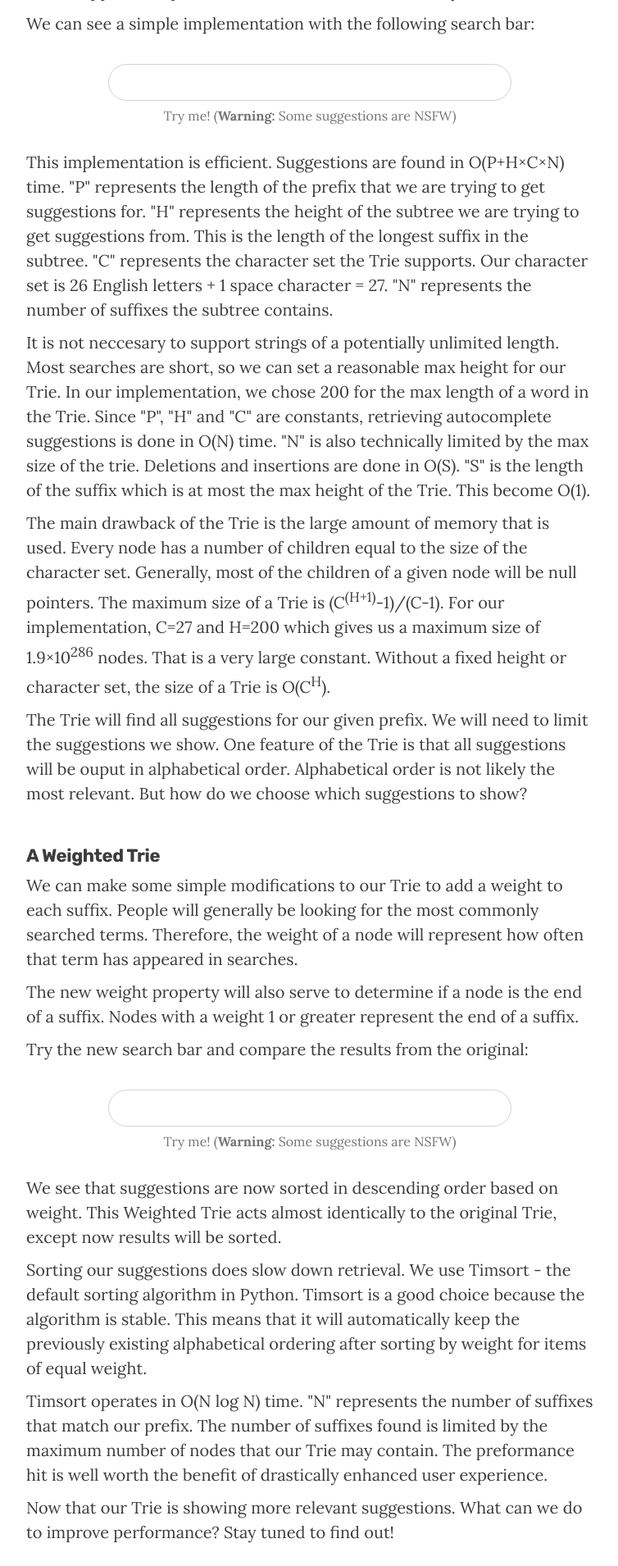
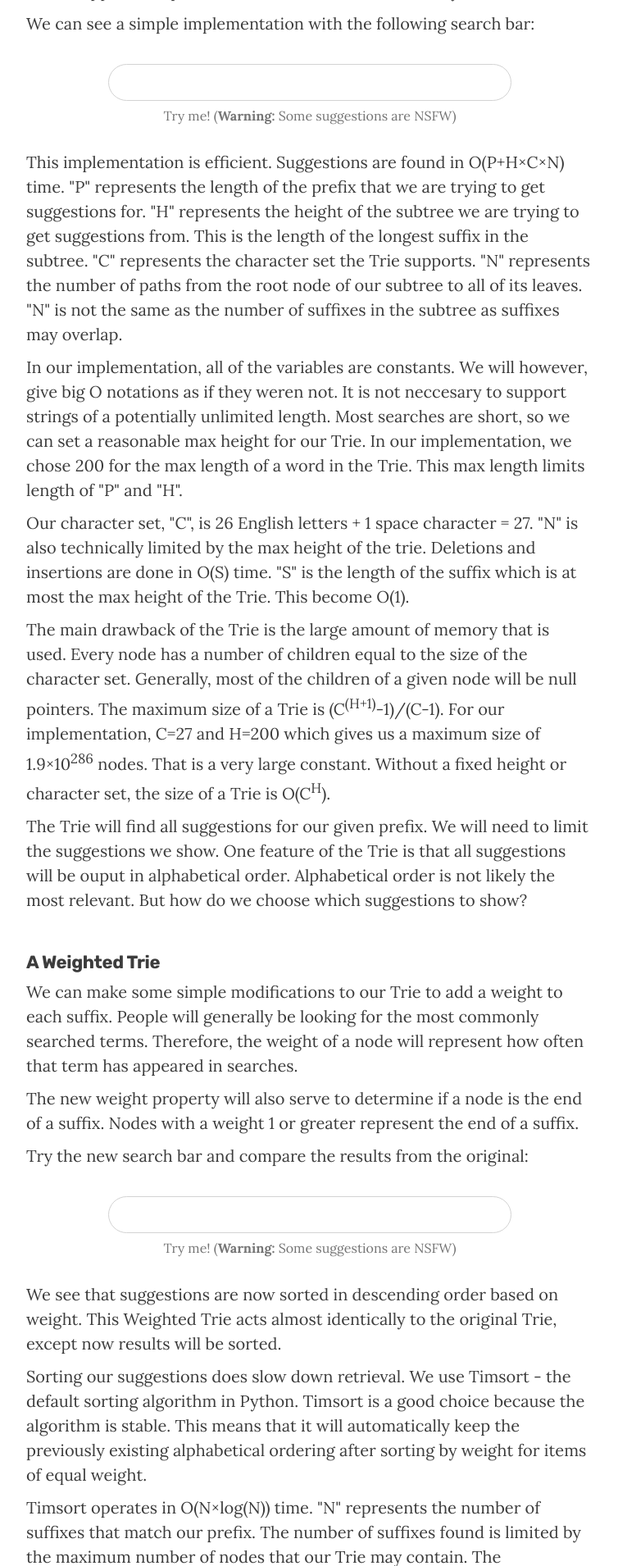
Before and after one commit to mrhaffner/trie, a Flask app: page / in a window 1280 px wide. Shown: the part 1900-3810 px from the top of the page at 82% size, without its empty margins (262-1016 px from the left). Run offline with Flask 2, Linux system fonts and the light colour scheme; parts of the project's set-up code (start-up, migrations or seed data) failed here and were passed over.

Commit message:
updated descriptions of tries for version 3.0.0

```diff
--- a/app/__init__.py
+++ b/app/__init__.py
@@ -33,6 +33,8 @@ def live_setup():
     path = Path(__file__).parent.parent.joinpath("search_terms.json")
     with open(path, "r") as f:
         terms = json.loads(f.read())
+        print(len(terms))
+
         for term in terms:
             suffix = term["term"]
             trie.insert(suffix)
--- a/app/templates/index.html
+++ b/app/templates/index.html
@@ -60,10 +60,10 @@
         <h2>A Basic Trie</h2>
         <div>
           <p>
-            Selecting an efficient method to find search suggestions presents a
-            unique challenge. This challenge is efficiently handled with a Trie
-            a.k.a. Prefix Tree. A Trie is a specialized tree where each child
-            node represents a character.
+            Selecting an efficient method to find autocomplete suggestions
+            presents a unique challenge. This challenge is efficiently handled
+            with a Trie a.k.a. Prefix Tree. A Trie is a specialized tree where
+            each child node represents a character.
           </p>
           <p>
             A word in the Trie is indicated by following a path from the root to
@@ -141,19 +141,24 @@
           that we are trying to get suggestions for. "H" represents the height
           of the subtree we are trying to get suggestions from. This is the
           length of the longest suffix in the subtree. "C" represents the
-          character set the Trie supports. Our character set is 26 English
-          letters + 1 space character = 27. "N" represents the number of
-          suffixes the subtree contains.
+          character set the Trie supports. "N" represents the number of paths
+          from the root node of our subtree to all of its leaves. "N" is not the
+          same as the number of suffixes in the subtree as suffixes may overlap.
         </p>
         <p>
-          It is not neccesary to support strings of a potentially unlimited
-          length. Most searches are short, so we can set a reasonable max height
-          for our Trie. In our implementation, we chose 200 for the max length
-          of a word in the Trie. Since "P", "H" and "C" are constants,
-          retrieving autocomplete suggestions is done in O(N) time. "N" is also
-          technically limited by the max size of the trie. Deletions and
-          insertions are done in O(S). "S" is the length of the suffix which is
-          at most the max height of the Trie. This become O(1).
+          In our implementation, all of the variables are constants. We will
+          however, give big O notations as if they weren not. It is not
+          neccesary to support strings of a potentially unlimited length. Most
+          searches are short, so we can set a reasonable max height for our
+          Trie. In our implementation, we chose 200 for the max length of a word
+          in the Trie. This max length limits length of "P" and "H".
+        </p>
+        <p>
+          Our character set, "C", is 26 English letters + 1 space character =
+          27. "N" is also technically limited by the max height of the trie.
+          Deletions and insertions are done in O(S) time. "S" is the length of
+          the suffix which is at most the max height of the Trie. This become
+          O(1).
         </p>
         <p>
           The main drawback of the Trie is the large amount of memory that is
@@ -225,18 +230,26 @@
           for items of equal weight.
         </p>
         <p>
-          Timsort operates in O(N log N) time. "N" represents the number of
-          suffixes that match our prefix. The number of suffixes found is
+          Timsort operates in O(N&times;log(N)) time. "N" represents the number
+          of suffixes that match our prefix. The number of suffixes found is
           limited by the maximum number of nodes that our Trie may contain. The
           preformance hit is well worth the benefit of drastically enhanced user
           experience.
         </p>
         <p>
-          Now that our Trie is showing more relevant suggestions. What can we do
-          to improve performance? Stay tuned to find out!
+          Now that our Trie is showing more relevant suggestions, what can we do
+          to improve performance?
         </p>
       </section>
       <section>
+        <h2>A Cached Trie</h2>
+        <p>
+          Traversing the entire subtree from the end of a given prefix everytime
+          we want suggestions is undesirable. We can significantly improve
+          performance by generating a cache of suggestions for every node in the
+          Trie.
+        </p>
+        <p>Suggestions are now found in O(S) time. Try our new search bar:</p>
         <div class="search-container">
           <form id="trie-cached-form">
             <div id="trie-cached-search-bar" class="search-bar">
@@ -262,7 +275,44 @@
             Try me! (<b>Warning:</b> Some suggestions are NSFW)
           </figcaption>
         </div>
+        <p>
+          Creating a cache for every node will amplify memory use. Fortunately,
+          it is not neccesary to store a potentially unlimited sized cache. This
+          increases our memory usage by a small constant: "L".
+        </p>
+        <p>
+          Caching also creates a performance trade off. Insertions and deletions
+          from the Trie will now need to update the cache for every affected
+          node. For every character in the suffix, we will need to gather all
+          valid suffixes, sort and truncate them. What took place in O(S) time
+          now takes O(S&times;H&times;C&times;N&times;L&times;log(L)) time. This
+          represents a significant performance hit.
+        </p>
+        <p>
+          To give you an idea of the performance hit. We insert 5,334 scraped
+          suggestions into all three Tries. The original Trie takes 0.08 seconds
+          to insert all entries. The Weighted Trie takes 0.10 seconds. While I
+          am writing this, I am still waiting on the Cached Trie to finish...
+          The Cached Trie took 173.57 seconds. That is 1735.7 times slower!
+        </p>
+        <p>
+          Insertions and deletions will generally be rare outside of building
+          the Trie. Depending on your implementation, they may only occur when
+          originally building the Trie. Updates may be performed with a complete
+          rebuild.
+        </p>
+        <p>
+          In our implementation, we only use insertions to build the Trie and
+          deletions never at all (we have left an exposed API to tinker around
+          with insertions and deletions).
+        </p>
       </section>
+      <!-- <section>
+        <h2>
+          A Look at Google Chrome
+        </h2>
+        <p>We can use Google Chrome's autocomplete as a gold standard. </p>
+      </section> -->
     </div>
     <script src="{{ url_for('static', filename='script.js') }}"></script>
   </body>
```
Also changed, not shown: README.md.
